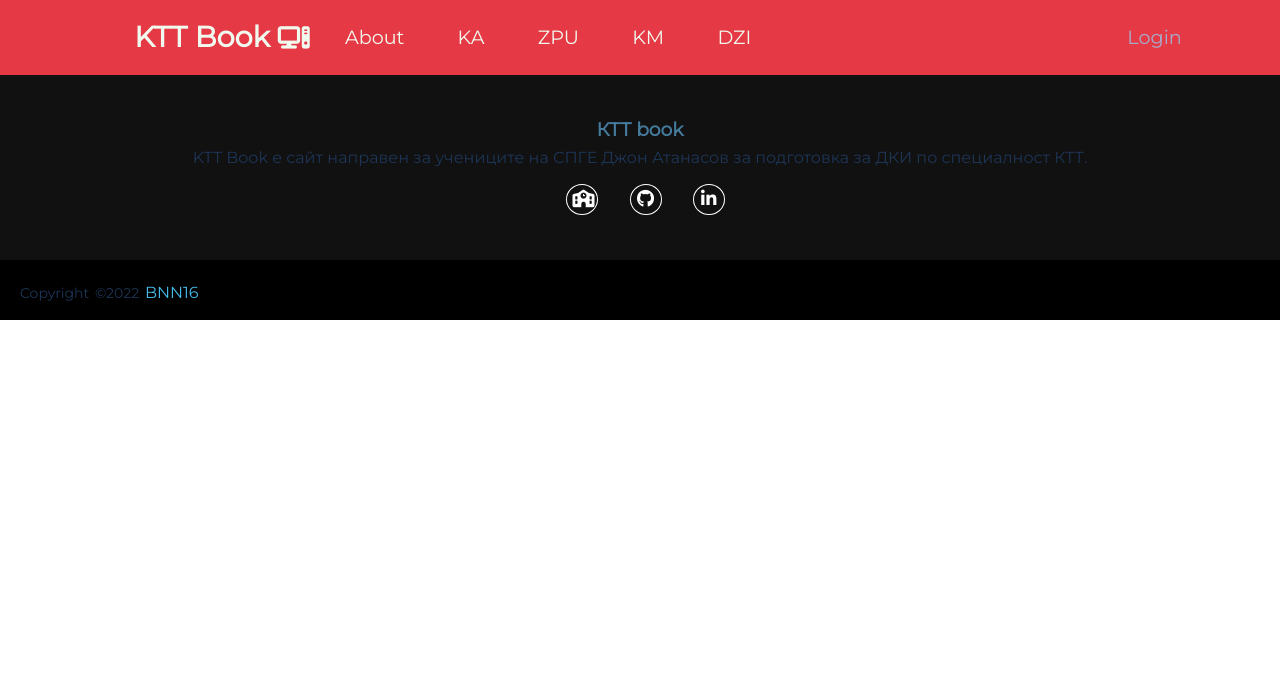
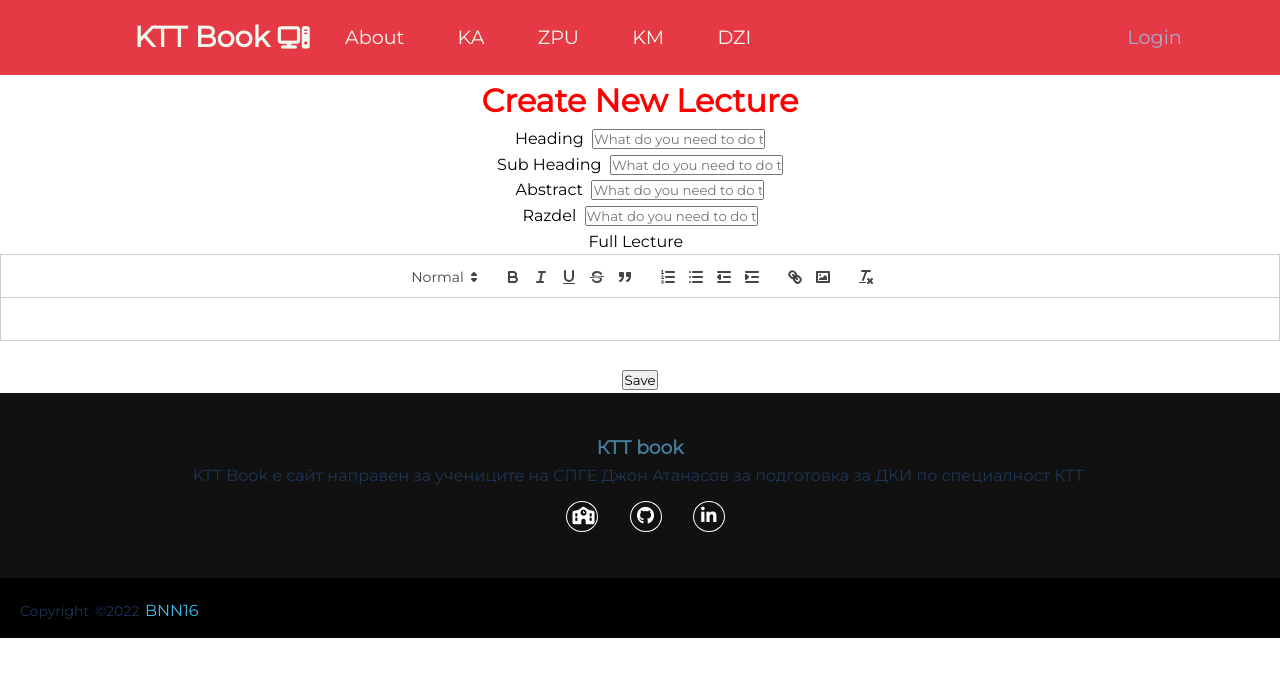
Before and after one commit to bnn16/diploma-project-v1, a React (Create React App) app: page /create-lecture in a window 1280 px wide. Shown: the top 676 px of the page. Built offline with nearby package versions, Linux system fonts and the light colour scheme; no server answers; the database is empty; the HTML template or start-up script is replaced by a standard one.

Commit message:
saving lecture and retreiving it

```diff
--- a/package.json
+++ b/package.json
@@ -12,6 +12,7 @@
     "react": "^17.0.2",
     "react-dom": "^17.0.2",
     "react-firebase-hooks": "^5.0.3",
+    "react-quill": "^2.0.0-beta.4",
     "react-router-dom": "^6.2.2",
     "react-scripts": "5.0.0",
     "web-vitals": "^2.1.4"
--- a/src/App.css
+++ b/src/App.css
@@ -115,3 +115,11 @@
   background-color: #fff;
   color: #000;
 }
+
+.createLectureButton{
+  margin-left: 20px;
+  background-color: rgb(230, 57, 70);
+  color: #fff;
+  border-radius: 4px;
+  padding: 10px;
+}
--- a/src/App.js
+++ b/src/App.js
@@ -30,6 +30,8 @@ import Protect from './pages/lectures-km/Protect';
 import Login from './pages/Login';
 import Register from './pages/Register';
 import Reset from './pages/Reset';
+// CRUD Lecture
+import CreateLecture from './pages/CreateLecture';
 
 function App() {
   return (
@@ -68,7 +70,10 @@ function App() {
         <Route path="/login" element={<Login />} />
         <Route path="/register" element={<Register />} />
         <Route path="/reset" element={<Reset />} />
-
+        {
+          //DocumentStorage
+        }
+        <Route path="/create-lecture" element={<CreateLecture />} />
       </Routes>
       <Footer />
     </>
--- a/src/components/Navbar/Navbar.js
+++ b/src/components/Navbar/Navbar.js
@@ -15,7 +15,7 @@ const Navbar = () => {
     try {
       const q = query(collection(db, "users"), where("uid", "==", user?.uid));
       const doc = await getDocs(q);
-      console.log(doc.docs)
+      //console.log(doc.docs)
       const data = doc.docs[0].data();
       setName(data.name);
     } catch (err) {
--- a/src/constants/firebaseConfig.js
+++ b/src/constants/firebaseConfig.js
@@ -1,5 +1,6 @@
 import { initializeApp } from "firebase/app";
 import { GoogleAuthProvider, getAuth, signInWithPopup, signInWithEmailAndPassword, createUserWithEmailAndPassword, sendPasswordResetEmail, signOut } from "firebase/auth";
+import 'firebase/firestore';
 import { getFirestore, query, getDocs, collection, where, addDoc } from "firebase/firestore";
 
 const firebaseConfig = {
@@ -36,6 +37,7 @@ const signInWithGoogle = async () => {
     alert(err.message);
   }
 };
+
 const logInWithEmailAndPassword = async (email, password) => {
   try {
     await signInWithEmailAndPassword(auth, email, password);
@@ -44,6 +46,7 @@ const logInWithEmailAndPassword = async (email, password) => {
     alert(err.message);
   }
 };
+
 const registerWithEmailAndPassword = async (name, email, password) => {
   try {
     const res = await createUserWithEmailAndPassword(auth, email, password);
@@ -59,6 +62,7 @@ const registerWithEmailAndPassword = async (name, email, password) => {
     alert(err.message);
   }
 };
+
 const sendPasswordReset = async (email) => {
   try {
     await sendPasswordResetEmail(auth, email);
@@ -68,7 +72,29 @@ const sendPasswordReset = async (email) => {
     alert(err.message);
   }
 };
+
 const logout = () => {
   signOut(auth);
 };
-export { auth, db, signInWithGoogle, logInWithEmailAndPassword, registerWithEmailAndPassword, sendPasswordReset, logout };
+
+const saveLecture = async (data) => {
+  await addDoc(collection(db, "lectures"), {
+    heading: data.heading,
+    subHeading: data.subHeading,
+    abstract: data.abstract,
+    razdel: data.razdel,
+    fullText: data.fullText
+  }).then((results) => {
+    console.log(results)
+  });
+};
+
+const getLectures = async () => {
+  const q = query(collection(db, "lectures"));
+  const docs = await getDocs(q);
+  docs.forEach((doc) => {
+    console.log(doc.id, doc.data());
+  });
+}
+
+export { auth, db, signInWithGoogle, logInWithEmailAndPassword, registerWithEmailAndPassword, sendPasswordReset, logout, saveLecture, getLectures };
--- /dev/null
+++ b/src/pages/CreateLecture.js
@@ -0,0 +1,95 @@
+import React, { useState } from "react";
+import ReactQuill from 'react-quill';
+import 'react-quill/dist/quill.snow.css';
+import { saveLecture } from "../constants/firebaseConfig";
+
+const modules = {
+    toolbar: [
+        [{ 'header': [1, 2, false] }],
+        ['bold', 'italic', 'underline','strike', 'blockquote'],
+        [{'list': 'ordered'}, {'list': 'bullet'}, {'indent': '-1'}, {'indent': '+1'}],
+        ['link', 'image'],
+        ['clean']
+    ],
+}
+
+const  formats = [
+    'header',
+    'bold', 'italic', 'underline', 'strike', 'blockquote',
+    'list', 'bullet', 'indent',
+    'link', 'image'
+]
+
+function CreateLecture() {
+    const [heading, setHeading] = useState("");
+    const [subHeading, setSubHeading] = useState("");
+    const [abstract, setAbstract] = useState("");
+    const [razdel, setRazdel] = useState("");
+    const [fullText, setFullText] = useState("");
+    const handleSubmit = (e) => {
+        e.preventDefault();
+        let input = {
+            heading,
+            subHeading,
+            abstract,
+            razdel,
+            fullText
+        }
+        saveLecture(input);
+    };
+
+    return (
+      <>
+        <center>
+          <form onSubmit={handleSubmit}>
+            <h1 className="title" style={{ color: "red" }}>
+              Create New Lecture
+            </h1>
+            <div className="input">
+                <label>Heading</label> &nbsp;
+              <input
+                type="text"
+                required
+                placeholder="What do you need to do today?"
+                value={heading}
+                onChange={(e) => setHeading(e.target.value)}
+              />
+              <br/>
+              <label>Sub Heading</label> &nbsp;
+              <input
+                type="text"
+                required
+                placeholder="What do you need to do today?"
+                value={subHeading}
+                onChange={(e) => setSubHeading(e.target.value)}
+              />
+              <br/>
+              <label>Abstract</label> &nbsp;
+              <input
+                type="text"
+                required
+                placeholder="What do you need to do today?"
+                value={abstract}
+                onChange={(e) => setAbstract(e.target.value)}
+              />
+              <br/>
+              <label>Razdel</label> &nbsp;
+              <input
+                type="text"
+                required
+                placeholder="What do you need to do today?"
+                value={razdel}
+                onChange={(e) => setRazdel(e.target.value)}
+              />
+              <br/>
+              <label>Full Lecture</label> &nbsp;
+              <ReactQuill theme="snow" value={fullText} onChange={setFullText} modules={modules} formats={formats}></ReactQuill>
+              <br/>
+              <button type="submit">Save</button>
+            </div>
+          </form>
+        </center>
+      </>
+    );
+  }
+export default CreateLecture;
--- a/src/pages/Ka.js
+++ b/src/pages/Ka.js
@@ -1,10 +1,16 @@
 import React from 'react';
+import {  useNavigate } from "react-router-dom";
 import Layout from '../components/LayoutPage/Layout';
 import { kaLecturesPart1 } from '../constants/kaLecturesPart1.js';
+import { getLectures } from '../constants/firebaseConfig';
 
 const Ka = () => {
+    getLectures();
+
+  const navigate = useNavigate();
   return (
     <div>
+      <button className="createLectureButton" onClick={() => navigate('/create-lecture')}>Create Lecture</button>
       <Layout lectures={kaLecturesPart1} tems="Komp architecture" />
     </div>
   );
```
Also changed, not shown: 1 other file (tests, documents, lock files or other folders).
